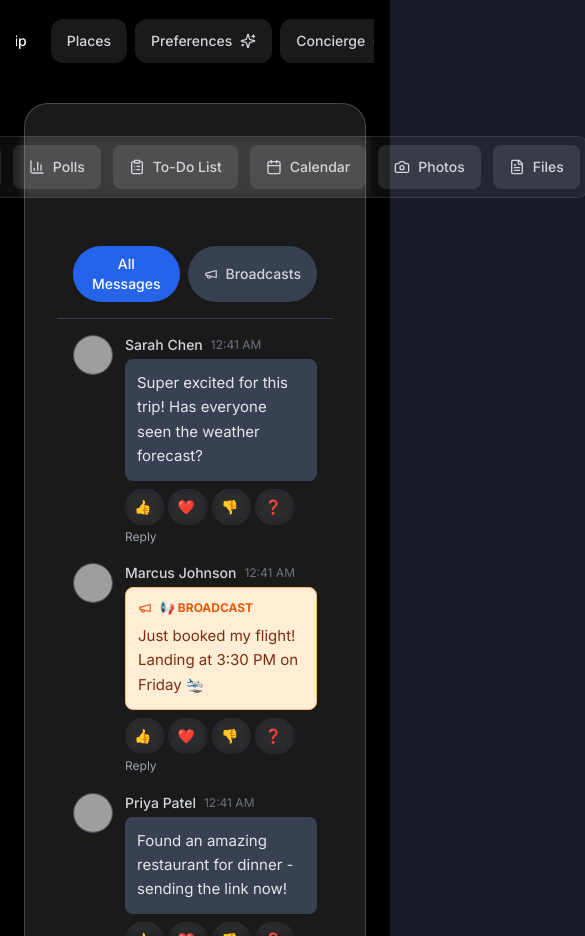
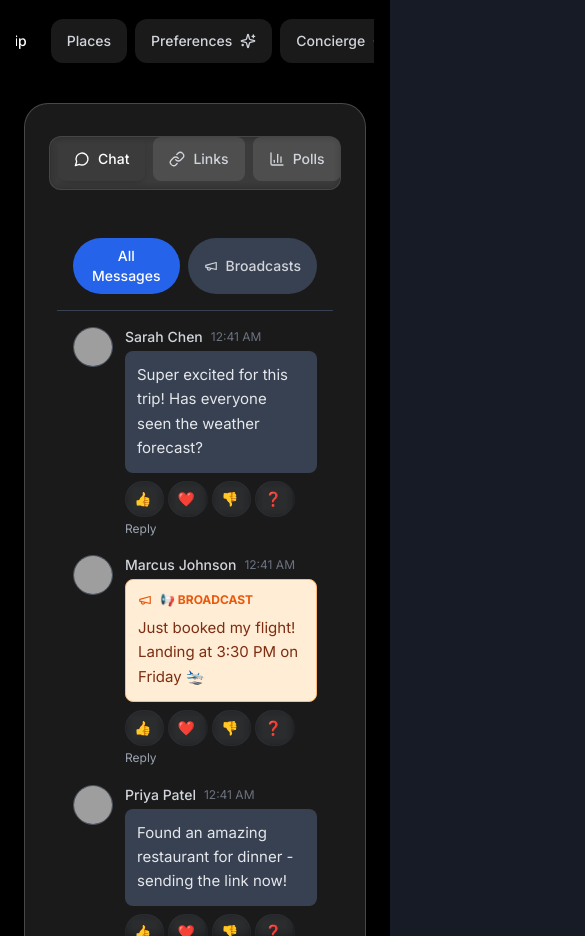
Before and after one commit to MeechYourGoals/grew-trips, a React (Vite) app: page /trip/1 in a window 390 px wide. Shown: the part 960-1896 px from the top of the page, 585 px wide, since content can reach past the window. Built offline with nearby package versions, Linux system fonts and the light colour scheme; grey boxes are pictures that could not be loaded.

Commit message:
Fix horizontal scrolling for tabs
Implement horizontal scrolling for the secondary tab navigation in `TripTabs.tsx` to match the behavior of the primary navigation on mobile devices. This involves applying `overflow-x-auto`, `whitespace-nowrap`, and `scroll-smooth` classes to the tab container.

```diff
--- a/src/components/TripTabs.tsx
+++ b/src/components/TripTabs.tsx
@@ -68,11 +68,9 @@ export const TripTabs = ({ activeTab: parentActiveTab, onTabChange: parentOnTabC
 
   return (
     <div className="bg-white/10 backdrop-blur-md border border-white/20 rounded-3xl p-8">
-      {/* Tab Navigation - Polished & Centered */}
+      {/* Tab Navigation - Now with Horizontal Scrolling */}
       <div className="mb-8">
-        <div className="flex justify-center items-center">
-          <div className="inline-flex bg-white/5 backdrop-blur-sm rounded-xl border border-white/10 p-2">
-            <div className="flex items-center gap-3">
+        <div className="flex overflow-x-auto whitespace-nowrap scroll-smooth gap-2 pb-2 -mx-2 px-2 bg-white/5 backdrop-blur-sm rounded-xl border border-white/10">
           {tabs.map((tab) => {
             const Icon = tab.icon;
             const isActive = activeTab === tab.id;
@@ -107,8 +105,6 @@ export const TripTabs = ({ activeTab: parentActiveTab, onTabChange: parentOnTabC
           })}
         </div>
       </div>
-        </div>
-      </div>
 
       {/* Tab Content */}
       <div className="min-h-[400px]">
```
Lines whose indentation alone changed are shown as unchanged.
